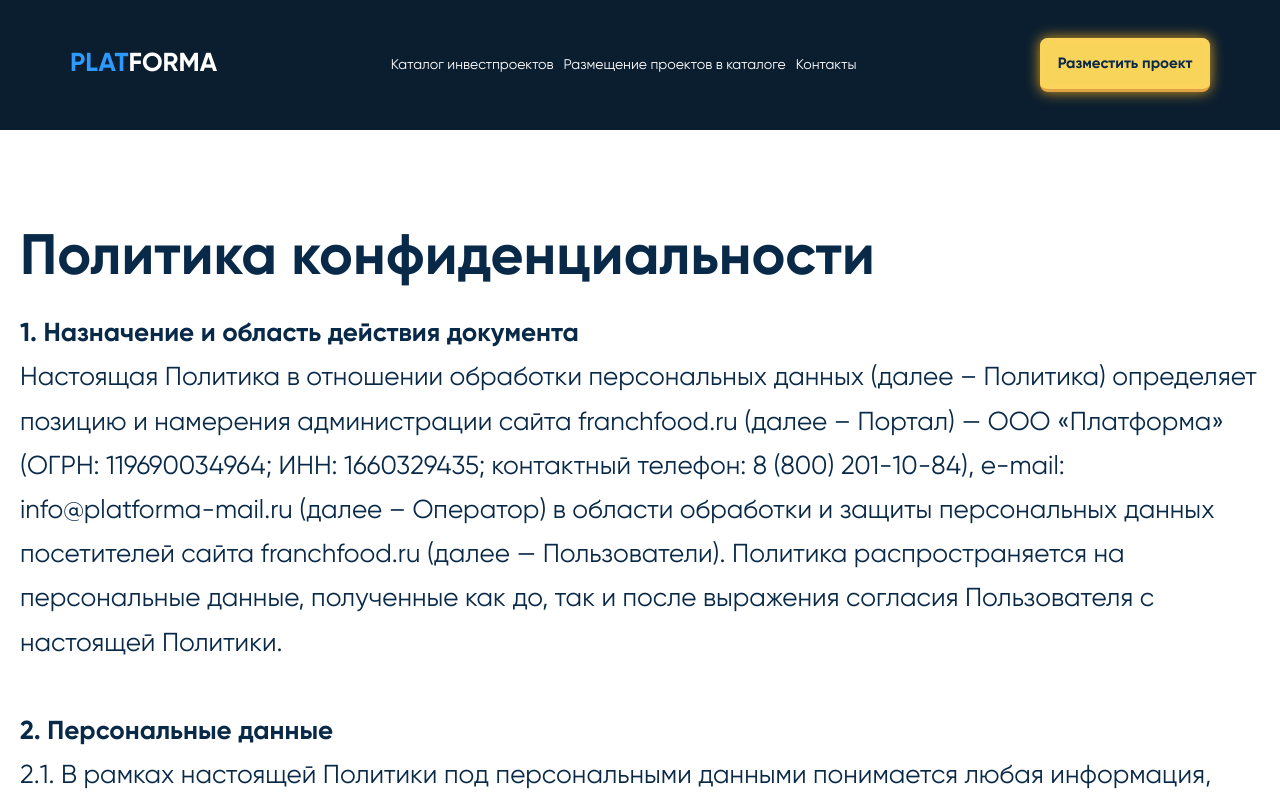
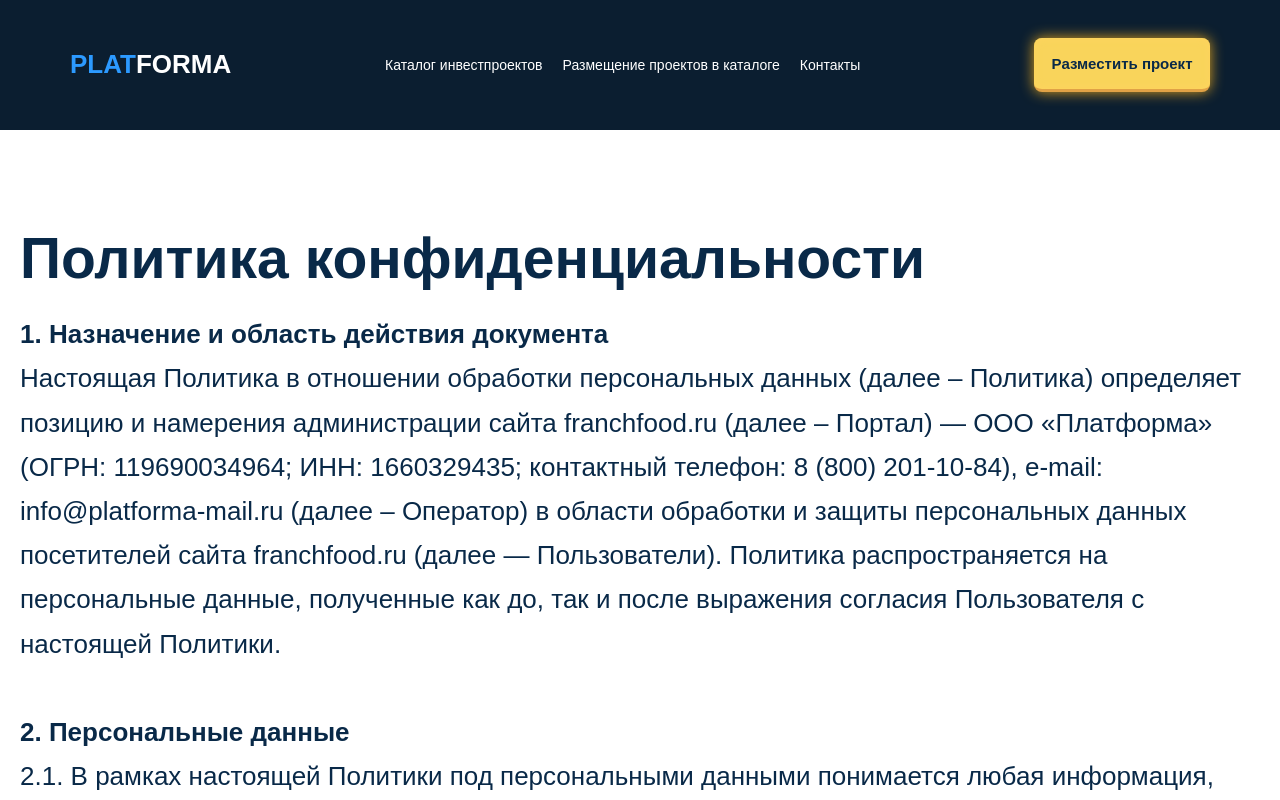
Before and after one commit to den10004/invest, a Next.js app: page /policy in a window 1280 px wide. Shown: the top 800 px of the page. Built offline with nearby package versions, Linux system fonts and the light colour scheme.

Commit message:
эксперимент со шрифтами

```diff
--- a/app/globals.css
+++ b/app/globals.css
@@ -17,7 +17,7 @@ html {
   -webkit-text-size-adjust: none;
 }
 
-
+/*
 @font-face {
   font-family: 'Gilroy';
   src: url('../font/Gilroy-Regular.ttf');
@@ -37,7 +37,7 @@ html {
   src: url('../font/Gilroy-Medium.ttf');
   font-weight: 500;
   font-style: normal;
-}
+}*/
 
 body {
   background-color: var(--color-body);
--- a/components/TheHeader/style.css
+++ b/components/TheHeader/style.css
@@ -33,7 +33,7 @@
 }
 
 .flex .header-nav>a {
-    margin-right: 10px;
+    margin-right: 20px;
 }
 
 header .btn-yellow {
```
